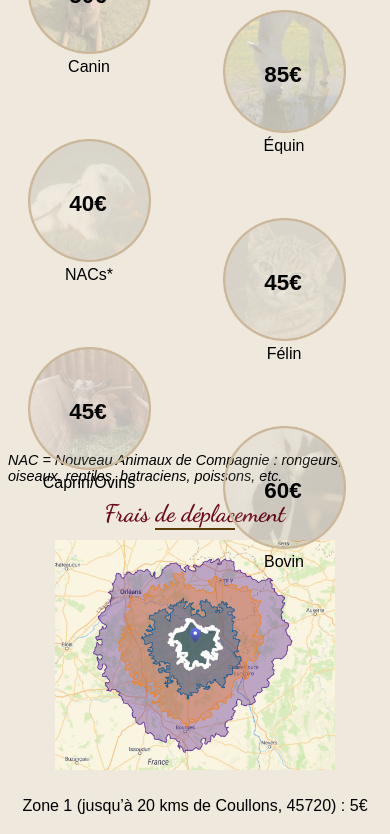
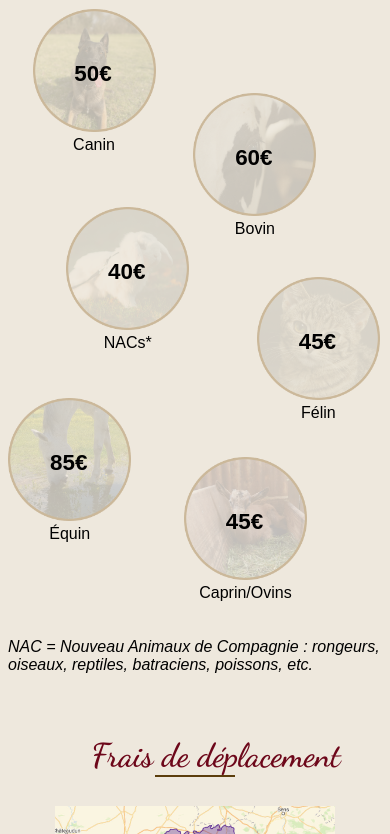
Before and after one commit to Andrea32004/mb.osteopatheanimalier, a plain HTML site: page tarif.html in a window 390 px wide. Shown: the part 201-1035 px from the top of the page. Drawn offline with Linux system fonts and the light colour scheme; a web font is replaced by a local one.

Commit message:
"tarif' responsive

```diff
--- a/tarif.css
+++ b/tarif.css
@@ -1,17 +1,12 @@
-
 /* Italique */
-span{
+span {
     font-size: 1.3rem;
 }
 
 /* BLOCK HORS FRAIS DE DEPLACEMENT */
-.block_horsfrais{
-    display: flex;
-/* pour ordinateur : */
-    min-height: 100vh;
-}
 
-.block_titre1{
+
+.block_titre1 {
     margin: 0;
     display: flex;
     width: 100%;
@@ -20,60 +15,61 @@ span{
     align-items: center;
 }
 
-.titre1, .titre2{
-    font-family: 'Dancing Script', 'Cookie','Great Vibes', cursive;
+.titre1,
+.titre2 {
+    font-family: 'Dancing Script', 'Cookie', 'Great Vibes', cursive;
     color: #6D071A;
     font-size: 2.063rem;
 }
 
-.ligne1, .ligne2{
+.titre1{
+    text-align: center;
+}
+
+.ligne1,
+.ligne2 {
     width: 156px;
     border: #5B3D0C solid 1px;
 }
 
-.ligne2{
+.ligne2 {
     margin-top: -33px;
 }
 
-.ligne1{
+.ligne1 {
     margin-top: 65px;
     position: absolute;
 }
 
-
-
-.avenir{
+.avenir {
     position: absolute;
-    margin-left: 78%;
-    margin-top: 134px;
+    margin-left: 82%;
+    margin-top: -13px;
     text-align: center;
     border: #6D071A dashed 1px;
     border-radius: 50% 20% / 10% 40%;
     padding: 15px;
 }
 
-.texte_avenir{
+.texte_avenir {
     text-decoration: underline;
     color: #00011E;
     display: flex;
-    /* line-height: 23px; */
     font-style: italic;
-
 }
 
-
-.img{
+.img {
     display: block;
     width: 160px;
 }
 
-.texte{
+.texte {
     text-align: center;
     margin-top: 4px;
 }
 
-.prix{
-    text-align: center;
+.prix {
+text-align: center;
     font-size: 2rem;
     font-weight: bold;
     position: absolute;
@@ -81,400 +77,283 @@ span{
     left: 34%;
 }
 
-/* CANIN */
-.ellipse_canin{
-    position: absolute;
-    margin-top: 96px;
-    margin-left: 6%;
-    height: 226px;
+.def_nac {
+    font-style: italic;
 }
 
-/* BOVIN */
-.ellipse_bovin{
-    position: absolute;
-    margin-top: 440px;
-    margin-left: 9%;
-    height: 226px;
+.block_horsfrais {
+    display: flex;
+    position: relative;
+    justify-content: center;
 }
 
-/* FELIN */
-.ellipse_felin{
-    position: absolute;
-    margin-top: 246px;
-    margin-left: 28%;
+.ellipse {
+    position: relative;
     height: 226px;
+    order: 1;
 }
 
-/* NAC */
-.ellipse_nac{
-    position: absolute;
-    margin-top: 403px;
-    margin-left: 48%;
-    height: 226px;
+.ellipse_canin {
+    margin-top: -23px;
+    margin-left: 4%;
 }
 
-.ellipse_equin{
-    position: absolute;
-    margin-top: 231px;
-    margin-left: 62%;
-    height: 226px;
+.ellipse_bovin {
+    margin-top: 278px;
+    /* margin-left: -2%;  */
 }
 
-.ellipse_caprin{
-    position: absolute;
-    margin-top: 437px;
-    margin-left: 79%;
-    height: 226px;
+.ellipse_nac {
+    margin-top: 85px;
+margin-left: 5%;
 }
 
-.def_nac{
-    font-style: italic;
+.ellipse_felin {
+    margin-top: 246px;
+    margin-left: 9%;
 }
+
+
+
+.ellipse_equin {
+    margin-top: 21px;
+}
+
+.ellipse_caprin {
+    margin-top: 205px;
+    margin-left: 5%;
+}
+
 /* A domicile */
-.titre1, .titre2{
+.titre1,
+.titre2 {
     margin-left: 42px;
 }
 
-.ligne2{
+.ligne2 {
     margin-left: 38px;
-
 }
 
-.block_domicile{
+.block_domicile {
     display: flex;
     flex-direction: row;
     justify-content: space-evenly;
     align-items: center;
 }
 
-.block_domicile li{
+.block_domicile li {
     display: block;
     text-align: center;
     line-height: 40px;
 }
 
-.block_domicile ul{
+.block_domicile ul {
     padding: 0;
 }
 
-.img_zone{
+.img_zone {
     width: 40vw;
     min-width: 280px;
 }
 
 
+@media (max-width: 1255px){
+    .ellipse_canin {
+        margin-left: 2%;
+    }
+}
+
+@media (max-width: 1223px){
+    .ellipse_canin {
+        margin-left: 0%;
+    }
+}
+
+@media (max-width: 1193px){
+    .ellipse_nac {
+        margin-left: 2%;
+    }
+}
+
+@media (max-width: 1156px){
+    .ellipse_bovin {
+        margin-left: -4%;
+    }
+}
+
+@media (max-width: 1100px){
+    .ellipse_bovin {
+        margin-left: -8%;
+    }
+}
+
+@media (max-width: 1054px){
+    .ellipse_bovin {
+        margin-left: -12%;
+    }
+}
+
+@media (max-width: 1011px){
+    .ellipse_felin {
+        margin-left: 4%;
+    }
+}
+
+@media (max-width: 962px){
+    .ellipse_equin {
+        margin-left: -5%;
+    }
+}
+
+@media (max-width: 916px){
+    .ellipse_equin {
+        margin-left: -8%;
+    }
+}
+
+@media (max-width: 892px){
+    .ellipse_caprin {
+        margin-left: 1%;
+    }
+}
+
+@media (max-width: 880px){
+    .avenir{
+        padding: 7px;
+    }
+}
+
+
+@media (max-width: 862px){
+    .avenir{
+        font-size: 1.1rem ;
+    }
+}
+
+
+@media (max-width: 862px){
+    .img{
+        width: 146px;
+    }
+
+    .prix{
+        font-size: 1.8rem;
+    }
+
+
+}
+
+@media (max-width: 752px){
+    .img{
+        width: 140px;
+    }
+
+    .prix{
+        font-size: 1.75rem;
+    }
+}
 
 
 
-@media (max-width: 992px) {
-
-    .ellipse_canin{
-        margin-top: 136px;
-        /* baissé de 40px */
-        margin-left: 1%;
-        /* baissé de 5% */
-    }
-
-    /* BOVIN */
-    .ellipse_bovin{
-        margin-top: 400px;
-        margin-left: 4%;
-    }
-
-    .ellipse_felin{
-        margin-top: 207px;
-        margin-left: 27%;
-    }
-
-    .ellipse_nac{
-        margin-top: 363px;
-        margin-left: 43%;
-    }
-
-    .ellipse_equin{
-        margin-top: 159px;
-        margin-left: 59%;
-    }
-
-    .ellipse_caprin{
-        margin-top: 397px;
-        margin-left: 74%;
+@media (max-width: 784px){
+    .ellipse_bovin {
+        margin-left: -17%;
     }
 }
 
-@media (max-width: 740px){
+/* téléphone */
 
-    .titre1, .titre2{
-        font-size: 1.5rem;
-        text-align: center;
-        margin-top: 43px;
+
+
+@media (max-width: 741px){
+    .block_horsfrais{
+        flex-direction: column;
+        align-items: center;
+        justify-content: normal;
     }
 
-    .ligne1{
-        margin-top: 71px;
+    .avenir{
+        margin-top: -125px;
+        margin-left: 39px;
     }
 
-    .block_titre1{
-        padding-top: 25px;
+    .ellipse_canin {
+        margin-top: 0px;
+        margin-left: -54%;
+    }
+
+    .ellipse_bovin {
+        margin-top: -142px;
+    margin-left: 32%;
+    }
+
+    .ellipse_nac {
+        margin-top: -112px;
+        margin-left: -36%;
+    }
+
+    .ellipse_felin {
+        margin-top: -156px;
+        margin-left: 66%;
     }
 
 
 
-    .ellipse_canin{
-        margin-top: 124px;
-        margin-left: 5%;
+    .ellipse_equin {
+        margin-top: -105px;
+        margin-left: -67%;    }
+
+    .ellipse_caprin {
+        margin-top: -167px;
+        margin-left: 27%;
+        height: 165px;
     }
 
-    .ellipse_equin{
-        margin-top: 203px;
-        margin-left: 55%;
+    .prix_caprin{
+        margin-top: 30px;
     }
-
- /* 203 - 124 = 79 */
-    .ellipse_nac{
-        margin-top: 332px;
-        margin-left: 5%;
-
-    }
-
-    .ellipse_caprin{
-        margin-top: 540px;
-        margin-left: 5%;
-
-    }
-
-
-    .ellipse_bovin{
-        margin-top: 619px;
-        margin-left: 55%;
-    }
-
-    .ellipse_felin{
-        margin-top: 411px;
-        margin-left: 55%;
-    }
-
-    .avenir{
-        margin: auto;
-        padding: 7px;
-    }
-
-    .texte_avenir{
-        font-size: 0.9rem;
-    }
-
-    .def_nac{
-        font-size:0.9rem;
-        padding-top: 40px;
-    }
-
-/* FRAIS DE DEPLACEMENT */
-    .titre2{
-        margin: auto;
-    }
-    .ligne2{
-        width: 80px;
-        margin: auto;
-    }
-    .block_domicile{
-        flex-direction: column-reverse;
-    }
-
-    .img_zone{
-        padding-top: 10px;
-    }
-
-
 
 
 }
 
-@media (max-width: 500px){
-.prix{
-    font-size: 1.4rem;
-}
-
-.img{
-    width: 123px;
-    }
-
+@media (max-width: 539px){
+    .avenir{
+        margin-top: -174px;
+        }
 }
 
 
 
 
+/* no change */
+    @media (max-width: 500px){
+        .prix{
+            font-size: 1.4rem;
+        }
 
-
-/* DIMENSION ELEMENTS EN ABSOLUTE */
-/* par rapport à la fenètre de l'ordinateur */
-
-/* de grand à petit */
-    /* @media (max-width : 740px){
-                .block_horsfrais{
-                    min-height: 115vh;
-                }
+        .img{
+            width: 123px;
             }
 
-    @media (max-width : 494px){
-        .block_horsfrais{
-            min-height: 110vh;
-        }
-    }   */
-
-        /* @media (max-width : 450px) {
-                .block_horsfrais{
-                    min-height: 100vh;
-                }
-            }  */
-
-
-
-
-
-            /* @media (orientation: portrait) and (max-device-width : 1388px) {
-                .block_horsfrais{
-                    min-height: 50vh;
-                }
-            }  */
-
-
-
-
-
-            /* responsive normal */
-
-
-
-            /* téléphone + grand */
-            /* @media (orientation: portrait) and (max-device-width : 412px) {
-                .block_horsfrais{
-                    min-height: 80vh;
-                }
-            }  */
-
-            /* mon téléphone ?? */
-            /* @media (orientation: portrait) and (max-device-width : 390px) {
-                .block_horsfrais{
-                    min-height: 100vh;
-                }
-            }
-
-
-            @media (orientation: portrait) and (max-device-width : 360px) {
-                .block_horsfrais{
-                    min-height: 90vh;
-                }
-            }  */
-
-/* ici */
-
-/* PAYSAGE */
-@media (orientation: landscape) and (max-device-width : 1390px) {
-    .block_horsfrais{
-        min-height: 75vh;
-    }
-}
-
-@media (orientation: landscape) and (max-device-width : 739px) {
-    .block_horsfrais{
-        min-height: 85vh;
-    }
-}
-
-@media (orientation: landscape) and (max-device-width : 667px) {
-    .block_horsfrais{
-        min-height: 105vh;
-    }
-}
-
-
-
-
-/* PORTRAIT */
-
-@media (orientation: portrait) and (max-device-width : 880px) {
-    .block_horsfrais{
-        min-height: 70vh;
-    }
-}
-
-@media (orientation: portrait) and (max-device-width : 766px) {
-        .block_horsfrais{
-            min-height: 80vh;
-        }
-    }
-
-    @media (orientation: portrait) and (max-device-width : 740px) {
-        .block_horsfrais{
-            min-height: 85vh;
-        }
-    }
-
-    @media (orientation: portrait) and (max-device-width : 500px) {
-        .block_horsfrais{
-            min-height: 80vh;
-        }
-    }
-
-    @media (orientation: portrait) and (max-device-width : 412px) {
-        .block_horsfrais{
-            min-height: 85vh;
-        }
-    }
-
-    @media (orientation: portrait) and (max-device-width : 380px) {
-        .block_horsfrais{
-            min-height: 100vh;
-        }
-    }
-
-    @media (orientation: portrait) and (max-device-width : 375px) {
-        .block_horsfrais{
-            min-height: 110vh;
-        }
     }
 
 
+    /* FRAIS DE DEPLACEMENT */
+    @media (max-width: 740px) {
+        /* FRAIS DE DEPLACEMENT */
+        .titre2{
+            text-align: center;
+        }
+        .ligne2{
+            width: 80px;
+            margin: auto;
+            margin-top: -27px;
+        }
+        .block_domicile{
+            flex-direction: column-reverse;
+        }
 
-/* ESSAI AVEC HEIGHT POUR PYSAGE TELEPHONE */
-@media (orientation: landscape) and (max-device-height : 595px) {
-    .block_horsfrais{
-        min-height: 110vh;
+        .img_zone{
+            padding-top: 29px;
+        }
     }
-}
-
-@media (orientation: landscape) and (max-device-height : 552px) {
-    .block_horsfrais{
-        min-height: 115vh;
-    }
-}
-
-@media (orientation: landscape) and (max-device-height : 476px) {
-    .block_horsfrais{
-        min-height: 130vh;
-    }
-}
-
-@media (orientation: landscape) and (max-device-height : 423px) {
-    .block_horsfrais{
-        min-height: 150vh;
-    }
-}
-
-@media (orientation: landscape) and (max-device-height : 375px) {
-    .block_horsfrais{
-        min-height: 205vh;
-    }
-}
-
-@media (orientation: landscape) and (max-device-height : 370px) {
-    .block_horsfrais{
-        min-height: 170vh;
-    }
-}
-
-@media (orientation: landscape) and (max-device-height : 330px) {
-    .block_horsfrais{
-        min-height: 190vh;
-    }
-}
--- a/tarif.html
+++ b/tarif.html
@@ -1,3 +1,5 @@
+<!-- flex ellipse aléatoire -->
+
 <!DOCTYPE html>
 <html lang="fr">
 <head>
@@ -42,8 +44,7 @@
     })
 </script>
 
-<!-- Déplacement -->
-<div class="block_horsfrais">
+
 <div class="block_titre1">
     <h1 class="titre1">Tarifs de consultations <span>(hors frais de déplacement)</span> </h1>
     <div class="ligne1"></div>
@@ -53,41 +54,42 @@
     <a href="contact.html" class="texte_avenir">Voir le cabinet</a>
 </div>
 
-    <div class="ellipse_canin">
+<!-- Déplacement -->
+<div class="block_horsfrais">
+
+
+    <div class="ellipse ellipse_canin">
         <p class="prix">50€</p>
-        <img class="img" src="img/ellipse_canin_transp.png" alt="" >
+        <img class="img" src="img/ellipse_canin_transp.png" alt="">
         <p class="texte">Canin</p>
-
     </div>
 
-
-    <div class="ellipse_bovin">
+    <div class="ellipse ellipse_bovin">
         <p class="prix">60€</p>
         <img class="img" src="img/ellipse_bovin_transp.png" alt="">
         <p class="texte">Bovin</p>
     </div>
 
-    <div class="ellipse_nac">
+    <div class="ellipse ellipse_nac">
         <p class="prix">40€</p>
         <img class="img" src="img/ellipse_nac_transp.png" alt="">
         <p class="texte">NACs*</p>
     </div>
 
-
-    <div class="ellipse_felin">
+    <div class="ellipse ellipse_felin">
         <p class="prix">45€</p>
         <img class="img" src="img/ellipse_felin_transp.png" alt="">
         <p class="texte">Félin</p>
     </div>
 
-    <div class="ellipse_equin">
+    <div class="ellipse ellipse_equin">
         <p class="prix">85€</p>
         <img class="img" src="img/ellipse_equin_transp.png" alt="">
         <p class="texte">Équin</p>
     </div>
 
-    <div class="ellipse_caprin">
-        <p class="prix">45€</p>
+    <div class="ellipse ellipse_caprin">
+        <p class="prix prix_caprin">45€</p>
         <img class="img" src="img/ellipse_caprin_transp.png" alt="">
         <p class="texte">Caprin/Ovins</p>
     </div>
@@ -95,6 +97,7 @@
 
     <p class="def_nac">NAC = Nouveau Animaux de Compagnie : rongeurs, oiseaux, reptiles, batraciens, poissons, etc. </p>
 <!-- A domicile -->
+<br>
 
 
     <h2 class="titre2">Frais de déplacement
```
Lines whose indentation alone changed are shown as unchanged.
